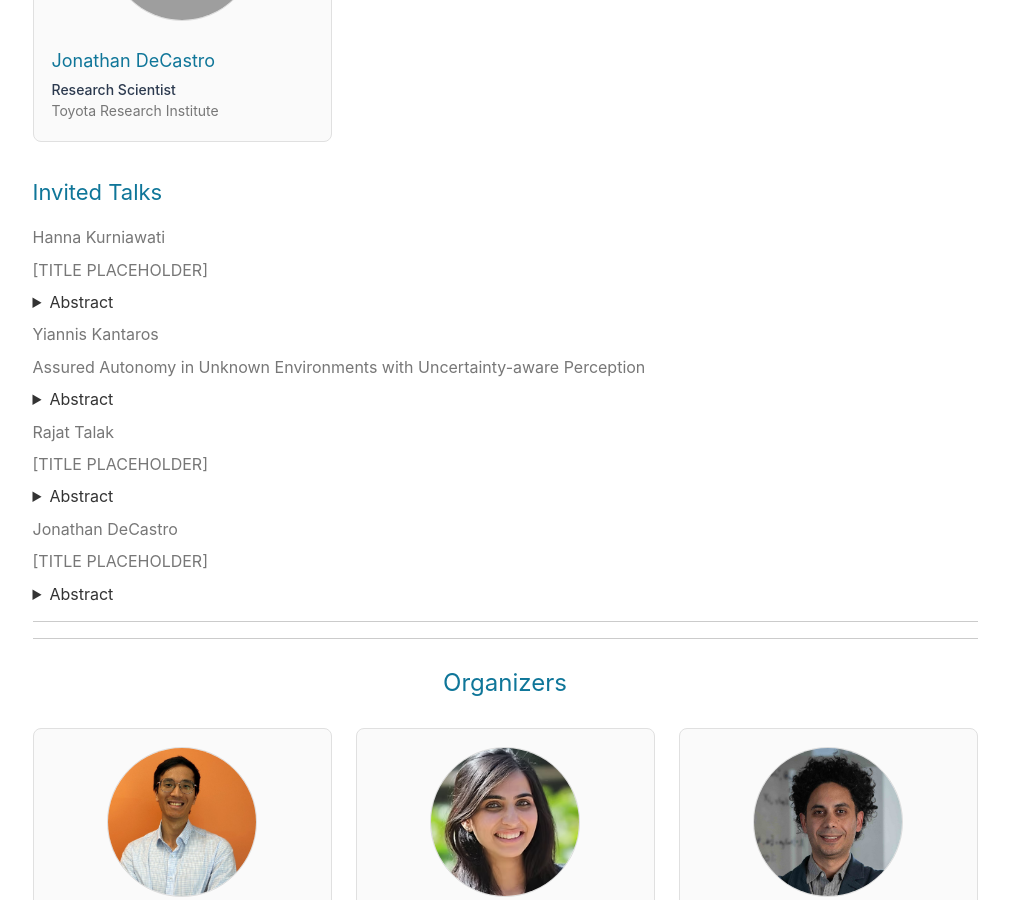
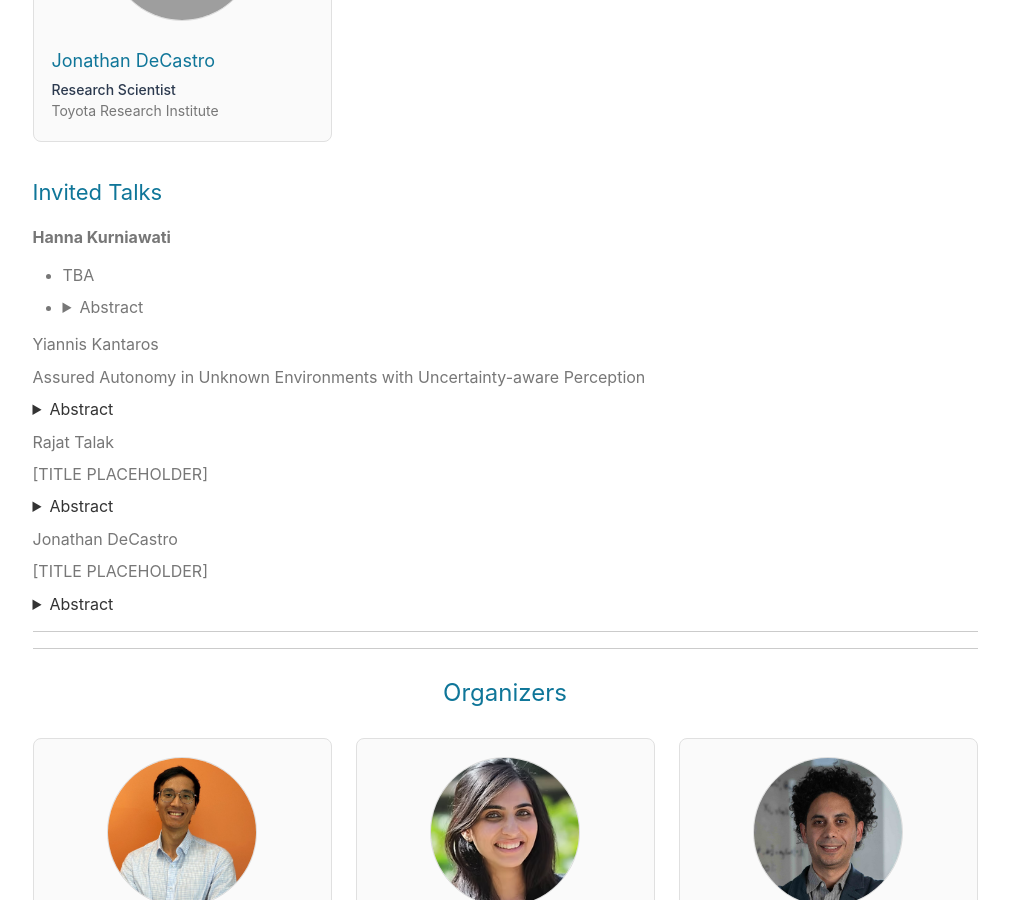
Before and after one commit to aria-systems-group/website, a Jekyll site: the page built from pages/rssworkshop2025.md, in a window 1280 px wide and 900 px high, scrolled down 3734 px. Shown: the whole window, without its empty margins (135-1144 px from the left). Built offline with Jekyll 4.4.1, drawn with Linux system fonts in a browser that asks for light colours; grey boxes are pictures that could not be loaded.

```diff
--- a/pages/rssworkshop2025.md
+++ b/pages/rssworkshop2025.md
@@ -319,12 +319,14 @@
 <div class="talks-list">
 
   <div class="talk-card">
-    <p class="talk-speaker">Hanna Kurniawati</p>
-    <p class="talk-title">[TITLE PLACEHOLDER]</p>
-    <details class="talk-abstract">
+    <p class="role"><b>Hanna Kurniawati</b></p>
+    <ul>
+      <li><p class="talk-title">TBA</p></li>
+      <li><details class="talk-abstract">
       <summary>Abstract</summary>
-      <p>[ABSTRACT PLACEHOLDER]</p>
-    </details>
+      <p>TBA</p>
+    </details></li>
+    </ul>
   </div>
 
   <div class="talk-card">
```
